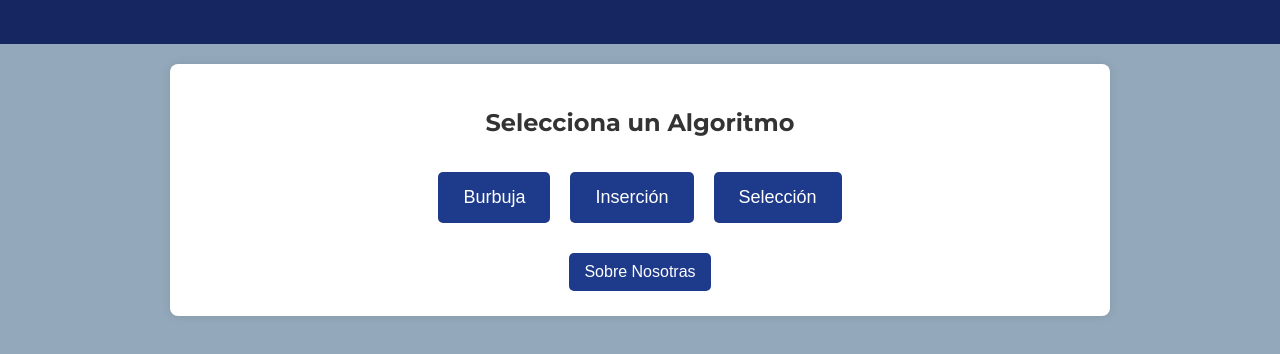
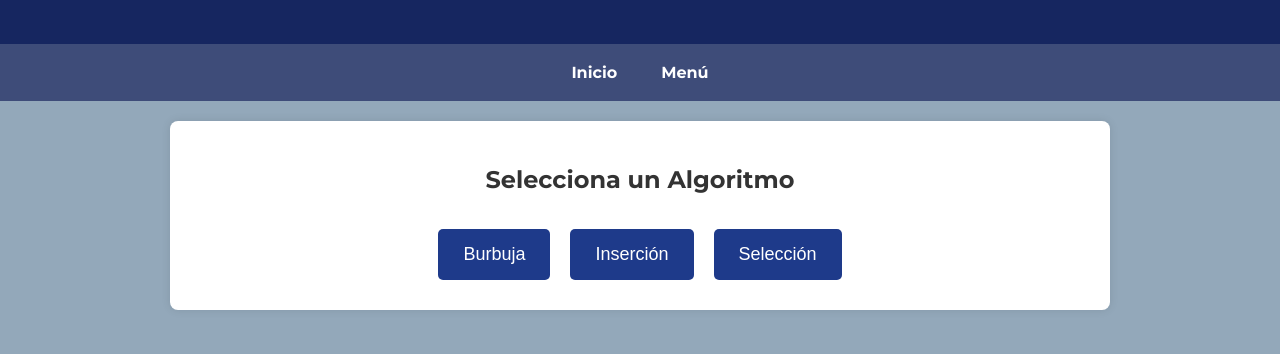
Before and after one commit to Fanny0615/B.I.S-Sort._., a plain HTML site: page index.html in a window 1280 px wide. Shown: the part 114-468 px from the top of the page. Drawn offline with Linux system fonts and the light colour scheme.

Commit message:
Add navigation menu and restructure main section

```diff
--- a/index.html
+++ b/index.html
@@ -11,6 +11,20 @@
     <header>
         <h1>B.I.S-Sort</h1>
     </header>
+
+        <nav>
+            <ul>
+                <li><a href="#" onclick="mostrarSeccion('menu-principal')">Inicio</a></li>
+                <li class="dropdown">
+                    <span class="dropdown-toggle">Menú</span>
+                    <div class="dropdown-content">
+                        <a href="#" id="enlace-acerca-de" onclick="mostrarSeccion('acerca-de')">Sobre Nosotras</a>
+                        <a href="#" id="enlace-regresar" class="hidden" onclick="mostrarSeccion('menu-principal')">Regresar a Principal</a>
+                    </div>
+                </li>
+            </ul>
+        </nav>
+
         <main>
             <section id="menu-principal">
                 <h2>Selecciona un Algoritmo</h2>
@@ -19,7 +33,6 @@
                     <button onclick="seleccionarAlgoritmo('insercion')">Inserción</button>
                     <button onclick="seleccionarAlgoritmo('seleccion')">Selección</button>
                 </div>
-            <button onclick="mostrarSeccion('acerca-de')" style="margin-top: 20px;">Sobre Nosotras</button>
             </section>
 
         <section id="seleccion-tipo-dato" class="hidden">
```
Lines whose indentation alone changed are shown as unchanged.
